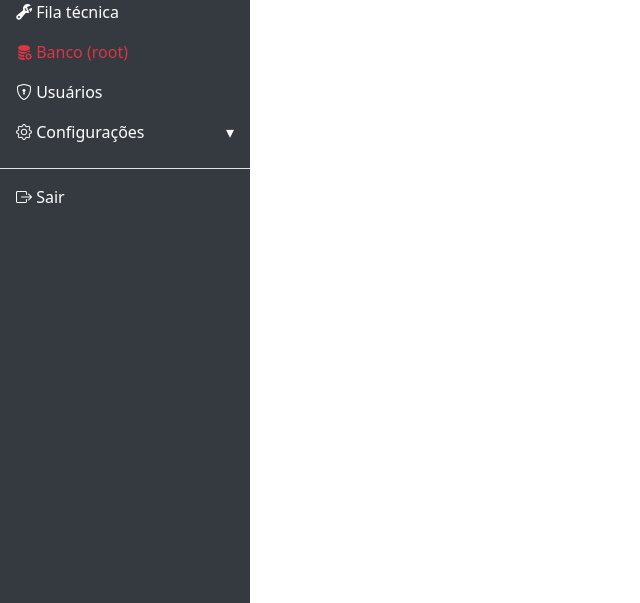
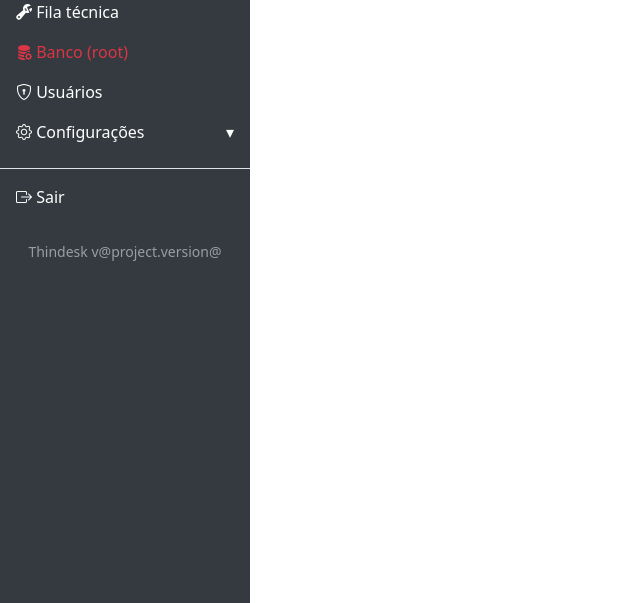
Before and after one commit to MiguelSantanaDaCosta/Sistema-de-Login-Seguro, a Spring Boot app: page /clientes in a window 1280 px wide. Shown: the part 197-800 px from the top of the page, without its empty margins (0-640 px from the left). Run offline with Spring Boot 4, Linux system fonts and the light colour scheme; the visitor is signed in with stand-in values (Sample User, id 1); data that the repository does not hold is empty; some of the project's set-up classes (security, data sources, template engines, error pages and the like) are left out, and stand-ins take their place; some libraries are stand-ins or nearby versions.

Commit message:
feat(versao): exibe a versão na barra lateral e adiciona o CHANGELOG
A versão do pom.xml é filtrada para app.version no build e mostrada na sidebar (Thindesk v1.0.0-beta).
O CHANGELOG segue o Keep a Changelog e registra as versões 1.0.0-alpha e 1.0.0-beta.

```diff
--- a/src/main/resources/application.properties
+++ b/src/main/resources/application.properties
@@ -3,6 +3,8 @@ server.port=${SERVER_PORT:8000}
 # Atrás do Caddy: usa X-Forwarded-For/Proto (só de proxies da rede interna) para o IP real do cliente
 server.forward-headers-strategy=native
 spring.application.name=thindesk
+# Versão do pom.xml (filtrada no build) — exibida na barra lateral
+app.version=@project.version@
 server.error.whitelabel.enable=false
 
 #==================== MongoDB (Atlas ou local) ====================
--- a/src/main/resources/templates/fragments/sidebar.html
+++ b/src/main/resources/templates/fragments/sidebar.html
@@ -107,6 +107,8 @@
             </a>
           </li>
         </ul>
+        <div class="text-center small mt-4 opacity-50"
+             th:text="'Thindesk v' + ${@environment.getProperty('app.version')}">Thindesk</div>
       </div>
     </div>
   </body>
```
Also changed, not shown: CHANGELOG.md (added).
